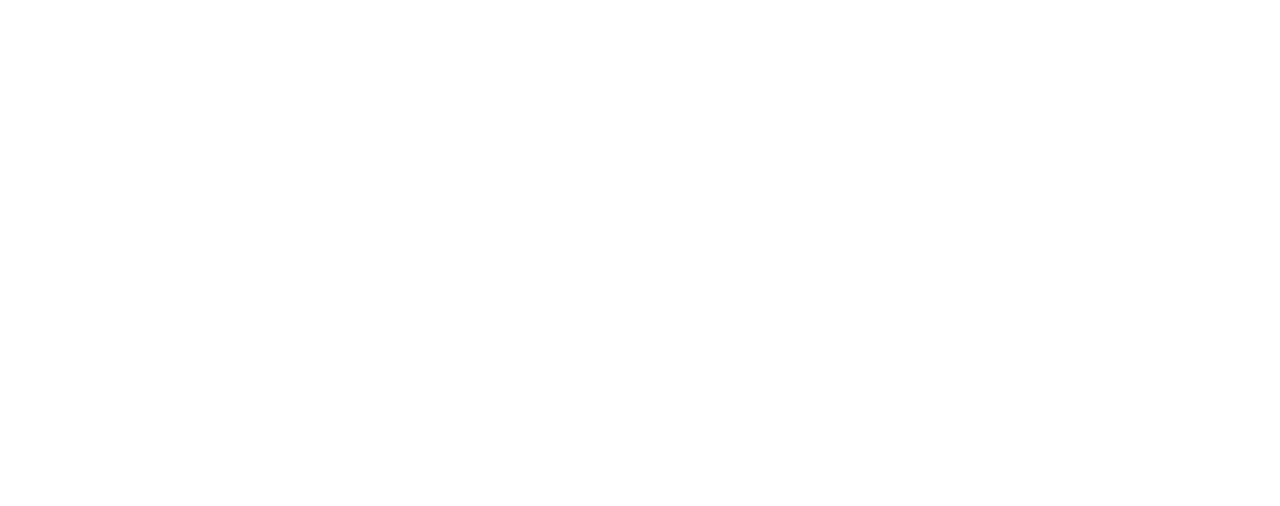
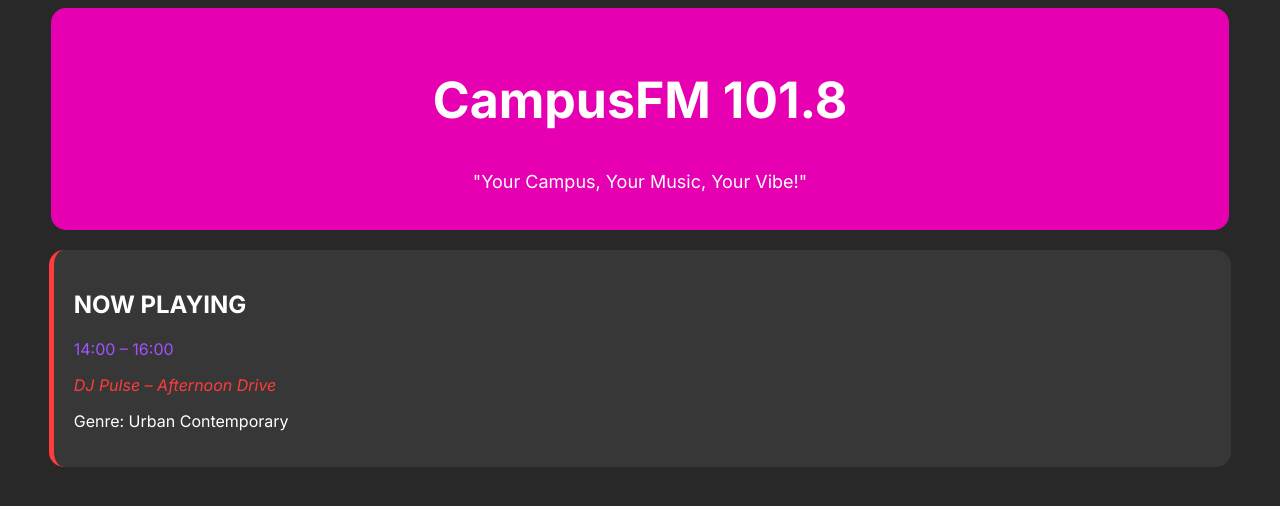
Before and after one commit to LSkhosana/WebTech500-Assignment, a plain HTML site: page WebTechAssignment/question4.html in a window 1280 px wide. Drawn offline with Linux system fonts and the light colour scheme.

Commit message:
q4 update

```diff
--- /dev/null
+++ b/WebTechAssignment/CSS/question4.css
@@ -0,0 +1,42 @@
+@import url('https://fonts.googleapis.com/css2?family=Inter:ital,opsz,wght@0,14..32,100..900;1,14..32,100..900&family=Open+Sans:ital,wght@0,300..800;1,300..800&family=Poppins:ital,wght@0,100;0,200;0,300;0,400;0,500;0,600;0,700;0,800;0,900;1,100;1,200;1,300;1,400;1,500;1,600;1,700;1,800;1,900&display=swap');
+
+body{
+    background-color: rgb(40, 40, 40);
+    font-family: Inter;
+}
+section{
+    width: 100%;
+    display: flex;
+    flex-direction: column  ;
+    justify-content: center;
+    align-items: center;
+}
+.container1{
+    width: 90%;
+    background-color: #e600b1;
+    padding: 20px;
+    border-radius: 15px;
+    border-style: 0;
+}
+
+.container1 h1{
+    color: white;
+    text-align: center;
+    font-size: 50px;
+}
+
+.container1 p{
+    color: white;
+    text-align: center;
+    font-size: 18px;
+}
+
+.container2{
+    width: 90%;
+    background-color: #373737;
+    padding: 20px;
+    border-radius: 15px;
+    border-style: 0;
+    margin-top: 20px;
+    border-left: 5px solid rgb(255, 60, 60);
+}
--- a/WebTechAssignment/question4.html
+++ b/WebTechAssignment/question4.html
@@ -3,9 +3,54 @@
 <head>
     <meta charset="UTF-8">
     <meta name="viewport" content="width=device-width, initial-scale=1.0">
+    <link rel="stylesheet" href="CSS/question4.css">
     <title>Question 4</title>
 </head>
 <body>
+    <section>
+        <div class="container1">
+            <h1>CampusFM 101.8</h1>
+            <p>"Your Campus, Your Music, Your Vibe!"</p>
+        </div>
 
+        <div class="container2">
+            <h1 style="color: white;">NOW PLAYING</h1>
+            <p style="color: rgb(163, 82, 255);">14:00 – 16:00</p>
+            <i><p style="color: rgb(255, 60, 60);">DJ Pulse – Afternoon Drive</p></i>
+            <p style="color: white;">Genre: Urban Contemporary</p>
+        </div>
+
+    </section>
 </body>
 </html>
+
+<!-- CampusFM 101.8
+"Your Campus, Your Music, Your Vibe!"
+
+NOW PLAYING
+14:00 – 16:00
+DJ Pulse – Afternoon Drive
+Genre: Urban Contemporary
+
+Today's Schedule
+
+06:00 – 09:00
+Morning Motivation with DJ Dawn
+Genre: Pop & Talk
+@djdawn_campus
+
+09:00 – 12:00
+Campus Buzz with Alex
+Genre: Talk & News
+@alextalks
+
+12:00 – 14:00
+Lunch Beat with DJ Fresh
+Genre: Hip Hop & RnB
+@freshbeats
+
+14:00 – 16:00
+Afternoon Drive with DJ Pulse
+Genre: Urban Contemporary
+@djpulse_official
+ -->
```
